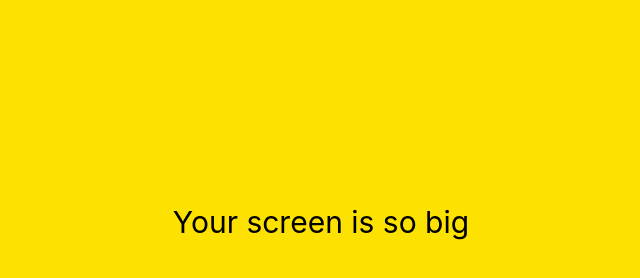
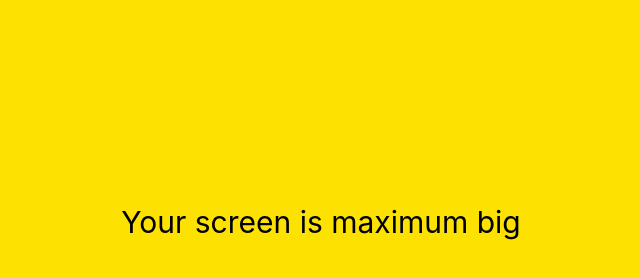
Before and after one commit to PorcoRosso95/kokoa-klone, a plain HTML site: page friends.html in a window 1280 px wide. Shown: the part 178-456 px from the top of the page, without its empty margins (319-959 px from the left). Drawn offline with nearby package versions, Linux system fonts and the light colour scheme.

Commit message:
so->maximum

```diff
--- a/friends.html
+++ b/friends.html
@@ -104,7 +104,7 @@
   </div>
 
   <div id="no-mobile">
-    <span>Your screen is so big</span>
+    <span>Your screen is maximum big</span>
   </div>
 </body>
 
```
